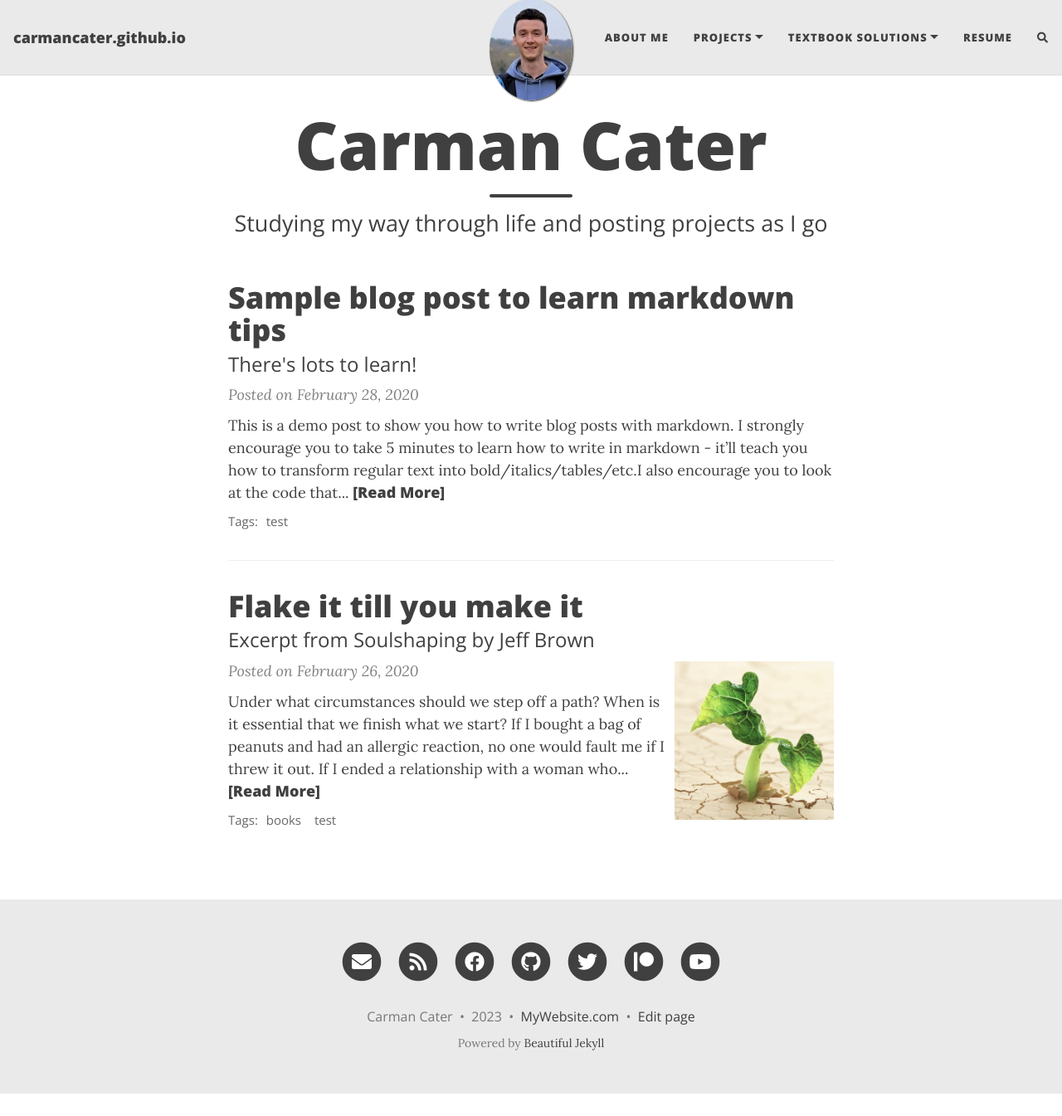
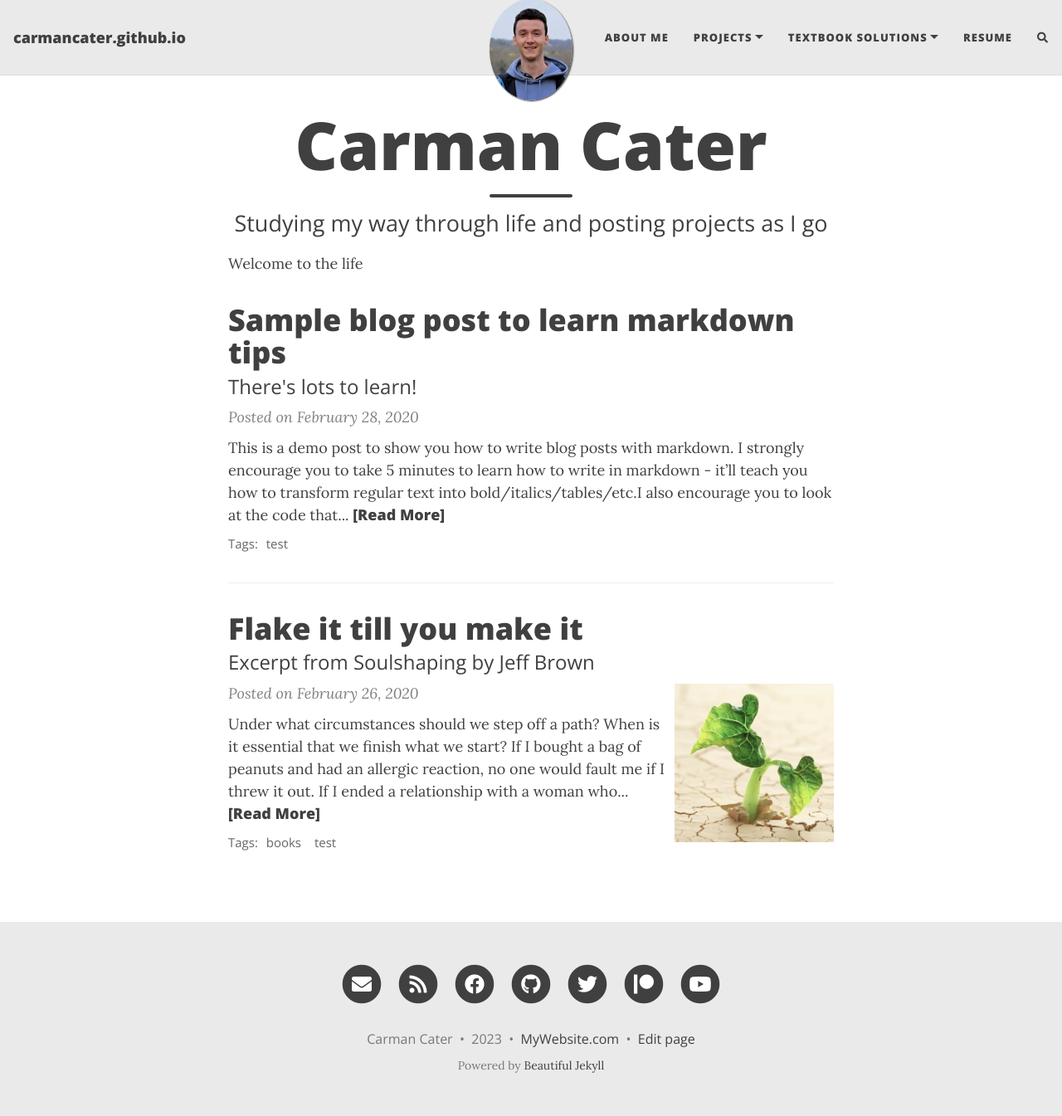
Before and after one commit to carmancater/carmancater.github.io, a Jekyll site: the page built from index.html, in a window 1280 px wide and 1345 px high. Shown: the whole window at 83% size. Built offline with Jekyll 4.4.1, drawn with Linux system fonts in a browser that asks for light colours; nearby versions of some CDN libraries; the list of posts is cut into pages by our own code; comment, search, counter and statistics services are not loaded.

Commit message:
Update index.html

```diff
--- a/index.html
+++ b/index.html
@@ -3,3 +3,5 @@ layout: home
 title: Carman Cater
 subtitle: Studying my way through life and posting projects as I go
 ---
+
+Welcome to the life
```
